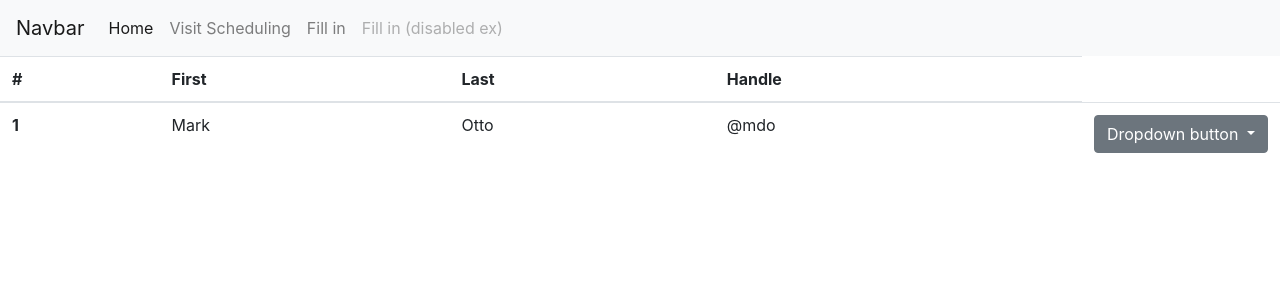
After one commit to tony2-5/RealestateProject, a PHP site: page /visitScheduling/visits.php in a window 1280 px wide. The commit adds this page. Shown: the top 300 px of the page. Run offline with PHP 8.4, Linux system fonts and the light colour scheme.

Commit message:
basic setup for visitScheduling project portion

```diff
--- a/lib/nav.php
+++ b/lib/nav.php
@@ -11,10 +11,10 @@
       <div class="collapse navbar-collapse" id="navbarNav">
         <ul class="navbar-nav">
           <li class="nav-item active">
-            <a class="nav-link" href="#">Home <span class="sr-only">(current)</span></a>
+            <a class="nav-link" href="/index.php">Home <span class="sr-only">(current)</span></a>
           </li>
           <li class="nav-item">
-            <a class="nav-link" href="#">Fill in</a>
+            <a class="nav-link" href="/visitScheduling/visits.php">Visit Scheduling</a>
           </li>
           <li class="nav-item">
             <a class="nav-link" href="#">Fill in</a>
--- a/projectMain/index.php
+++ b/projectMain/index.php
@@ -1,5 +1,4 @@
 
 <?php
   require_once("../lib/nav.php");
-  phpinfo();
 ?>
--- /dev/null
+++ b/projectMain/visitScheduling/style.css
@@ -0,0 +1,3 @@
+.dropdownTD {
+  width:15vw;
+}
--- /dev/null
+++ b/projectMain/visitScheduling/visits.php
@@ -0,0 +1,34 @@
+<?php
+include_once("../../lib/nav.php");
+?>
+  <link rel="stylesheet" href="./style.css">
+  <table class="table">
+  <thead>
+    <tr>
+      <th scope="col">#</th>
+      <th scope="col">First</th>
+      <th scope="col">Last</th>
+      <th scope="col">Handle</th>
+    </tr>
+  </thead>
+  <tbody>
+    <tr>
+      <th scope="row">1</th>
+      <td>Mark</td>
+      <td>Otto</td>
+      <td>@mdo</td>
+      <td class="dropdownTD">
+         <div class="dropdown">
+            <button class="btn btn-secondary dropdown-toggle" type="button" id="dropdownMenuButton" data-toggle="dropdown" aria-haspopup="true" aria-expanded="false">
+               Dropdown button
+            </button>
+            <div class="dropdown-menu" aria-labelledby="dropdownMenuButton">
+               <a class="dropdown-item" href="#">Action</a>
+               <a class="dropdown-item" href="#">Another action</a>
+               <a class="dropdown-item" href="#">Something else here</a>
+            </div>
+         </div>
+      </td>
+    </tr>
+  </tbody>
+</table>
```
Also changed, not shown: projectMain/visitScheduling/testdb.php (renamed from visitScheduling/testdb.php).
